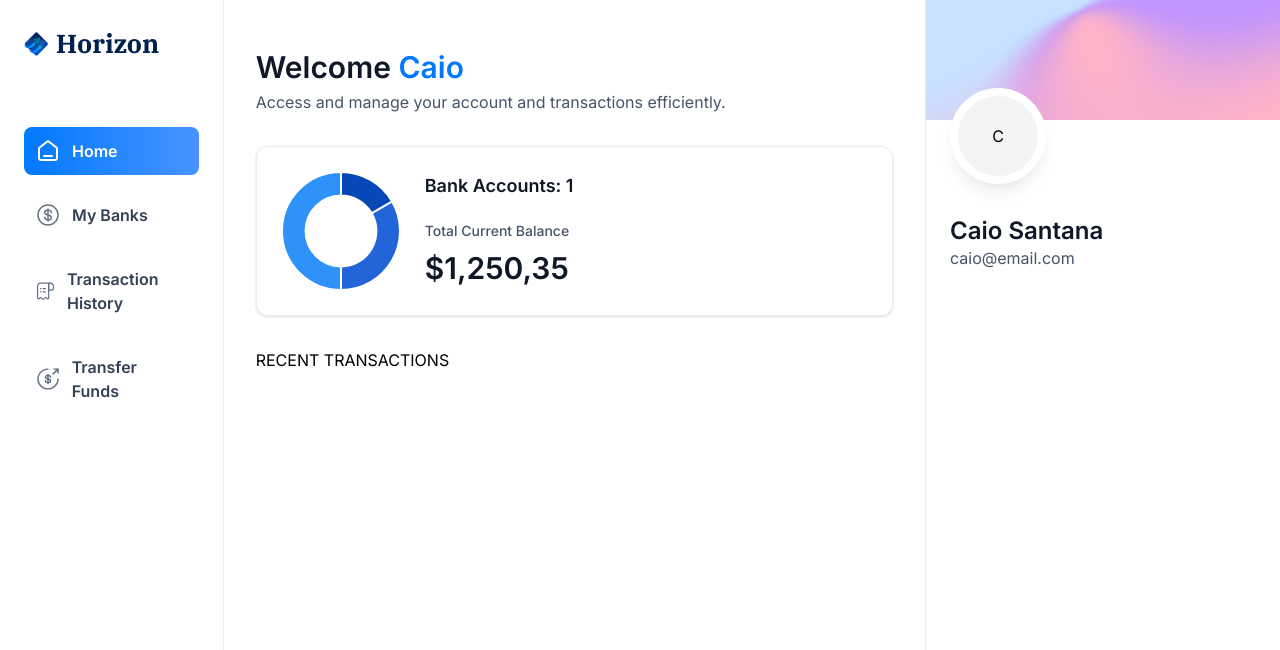
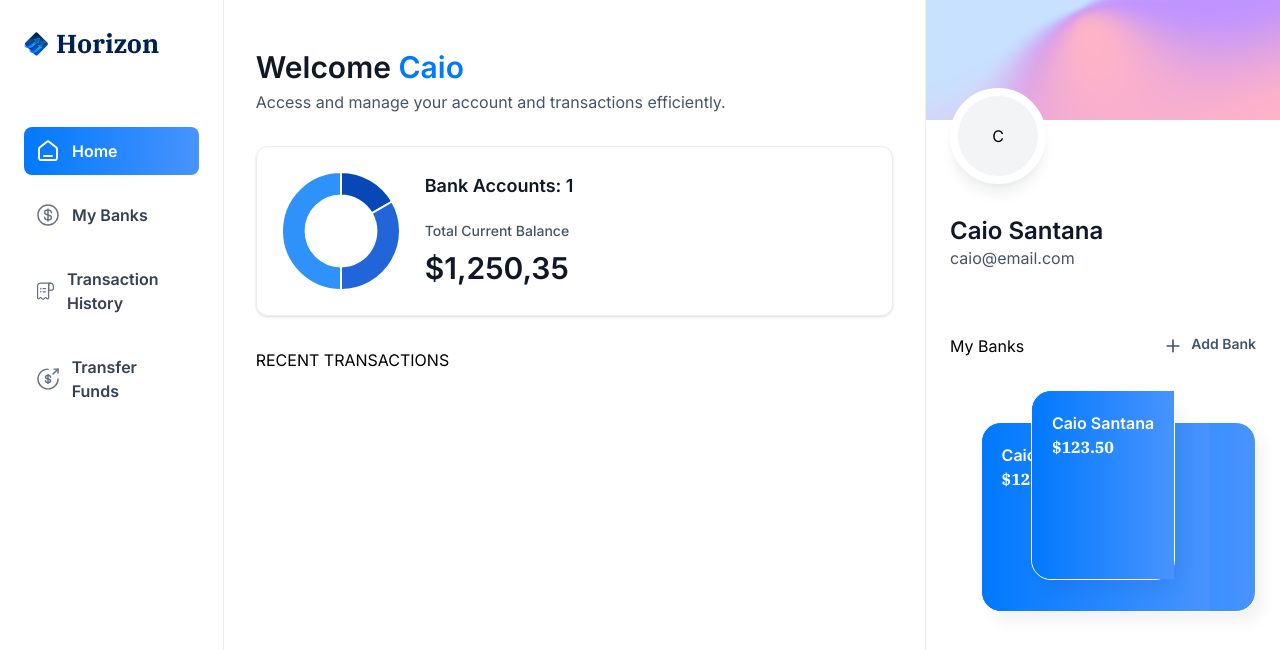
Before and after one commit to brnoliveira110/horizonbank, a Next.js app: page / in a window 1280 px wide. Shown: the top 650 px of the page. Built offline with nearby package versions, Linux system fonts and the light colour scheme.

Commit message:
criação dos componentes filhos da rightsidebar

```diff
--- a/app/(root)/page.tsx
+++ b/app/(root)/page.tsx
@@ -29,7 +29,11 @@
         </header>
         RECENT TRANSACTIONS
       </div>
-      <RightSidebar user={loggedIn} transactions={[]} banks={[]} />
+      <RightSidebar
+        user={loggedIn}
+        transactions={[]}
+        banks={[{ currentBalance: 123.5 }, { currentBalance: 123.5 }]}
+      />
     </section>
   );
 };
--- /dev/null
+++ b/components/BankCard.tsx
@@ -0,0 +1,32 @@
+import { formatAmount } from "@/lib/utils";
+import Link from "next/link";
+import React from "react";
+
+export const BankCard = ({
+  account,
+  userName,
+  showBalance = true,
+}: CreditCardProps) => {
+  return (
+    <div className="flex flex-col">
+      <Link href="/" className="bank-card">
+        <div className="bank-card_content">
+          <div>
+            <h1 className="text-16 font-semibold text-white">
+              {account.name || userName}
+            </h1>
+            <p className="font-ibm-plex-serif font-black text-white">
+              {formatAmount(account.currentBalance)}
+            </p>
+          </div>
+
+          <article className="flex flex-col gap2">
+            <div className="flex justify-between">
+              <h1 className="text-12 font"></h1>
+            </div>
+          </article>
+        </div>
+      </Link>
+    </div>
+  );
+};
--- a/components/RightSidebar.tsx
+++ b/components/RightSidebar.tsx
@@ -1,4 +1,7 @@
+import Image from "next/image";
+import Link from "next/link";
 import React from "react";
+import { BankCard } from "./BankCard";
 
 export const RightSidebar = ({ user, transactions, banks }) => {
   return (
@@ -18,6 +21,39 @@
           </div>
         </div>
       </section>
+
+      <section className="banks">
+        <div className="flex w-full justify-between">
+          <h2>My Banks</h2>
+          <Link href="/" className="flex gap-2">
+            <Image src="/icons/plus.svg" width={20} height={20} alt="plus" />
+            <h2 className="text-14 font-semibold text-gray-600">Add Bank</h2>
+          </Link>
+        </div>
+
+        {banks?.length > 0 && (
+          <div className="relative flex flex-1 flex-col items-center justify-center gap-5">
+            <div className="relative z-10">
+              <BankCard
+                key={banks[0].$id}
+                account={banks[0]}
+                userName={`${user.firstName} ${user.lastName}`}
+                showBalance={false}
+              />
+            </div>
+            {banks[1] && (
+              <div className="absolute right-0 top-8 z-0 w-[90%]">
+                <BankCard
+                  key={banks[1].$id}
+                  account={banks[1]}
+                  userName={`${user.firstName} ${user.lastName}`}
+                  showBalance={false}
+                />
+              </div>
+            )}
+          </div>
+        )}
+      </section>
     </aside>
   );
 };
```
